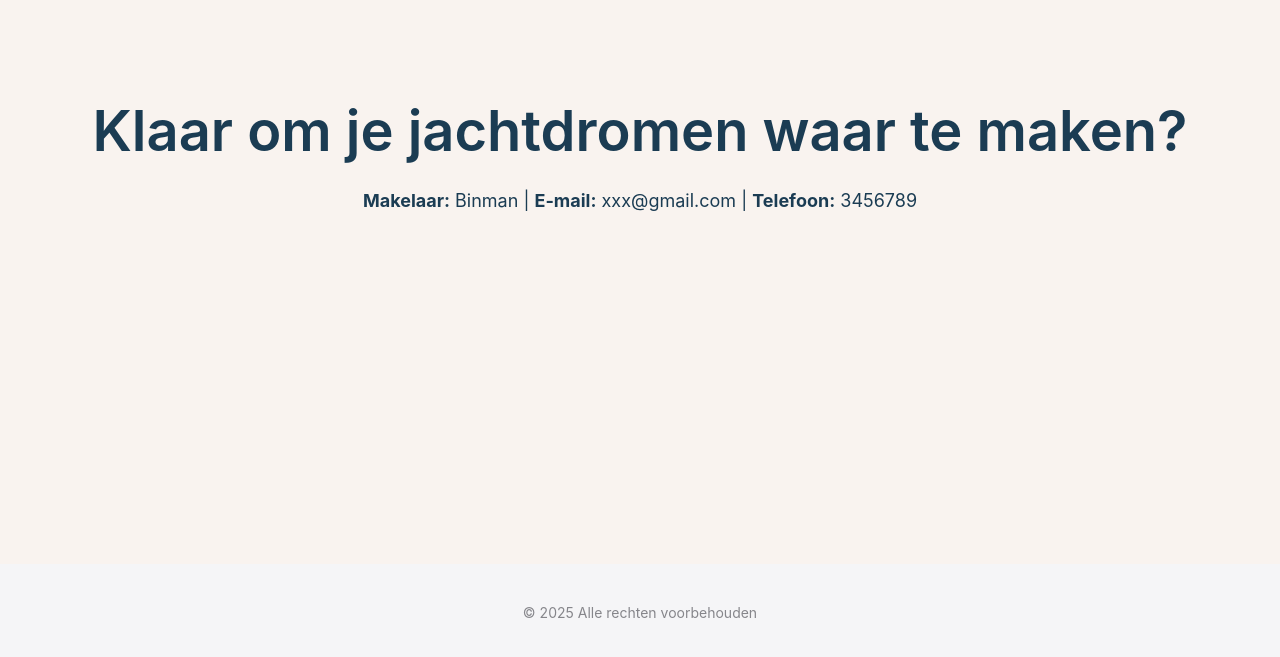
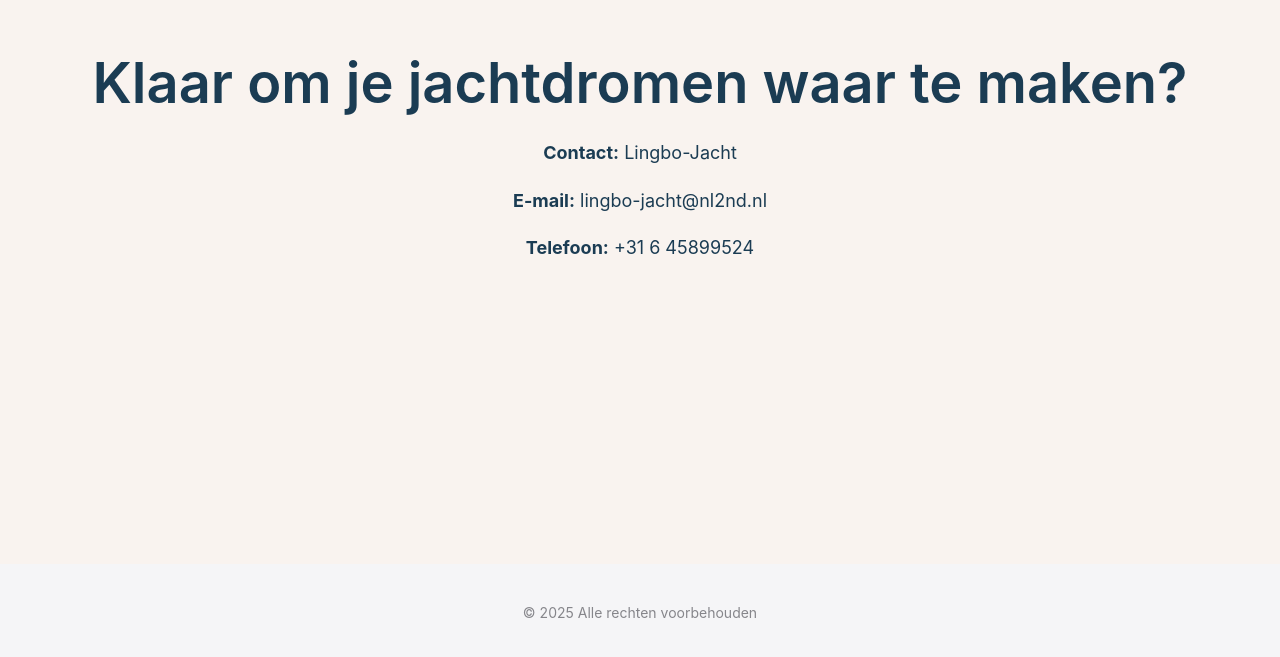
Before and after one commit to Binman/lingbo_jacht_nl.github.io, a plain HTML site: page index.html in a window 1280 px wide. Shown: the part 2839-3496 px from the top of the page. Drawn offline with Linux system fonts and the light colour scheme.

Commit message:
Add files via upload

```diff
--- a/index.html
+++ b/index.html
@@ -447,9 +447,9 @@
     <section class="contact" id="contact">
         <h1>Klaar om je jachtdromen waar te maken?</h1>
         <div class="contact-info">
-            <p><strong>Makelaar:</strong> Binman | <strong>E-mail:</strong> xxx@gmail.com | <strong>Telefoon:</strong>
-                3456789
-            </p>
+            <p><strong>Contact:</strong> Lingbo-Jacht</p>
+            <p><strong>E-mail:</strong> lingbo-jacht@nl2nd.nl</p>
+            <p><strong>Telefoon:</strong> +31 6 45899524</p>
         </div>
     </section>
 
```
